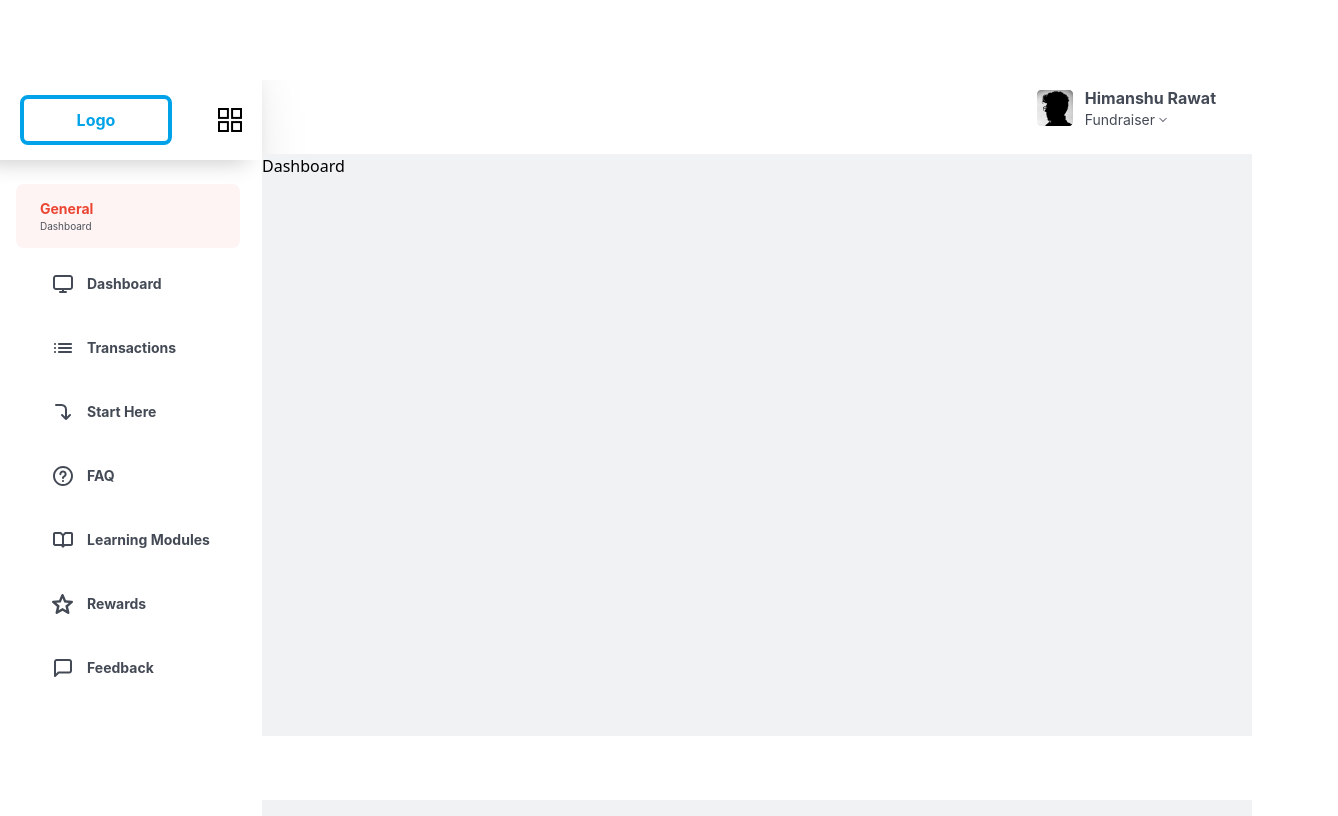
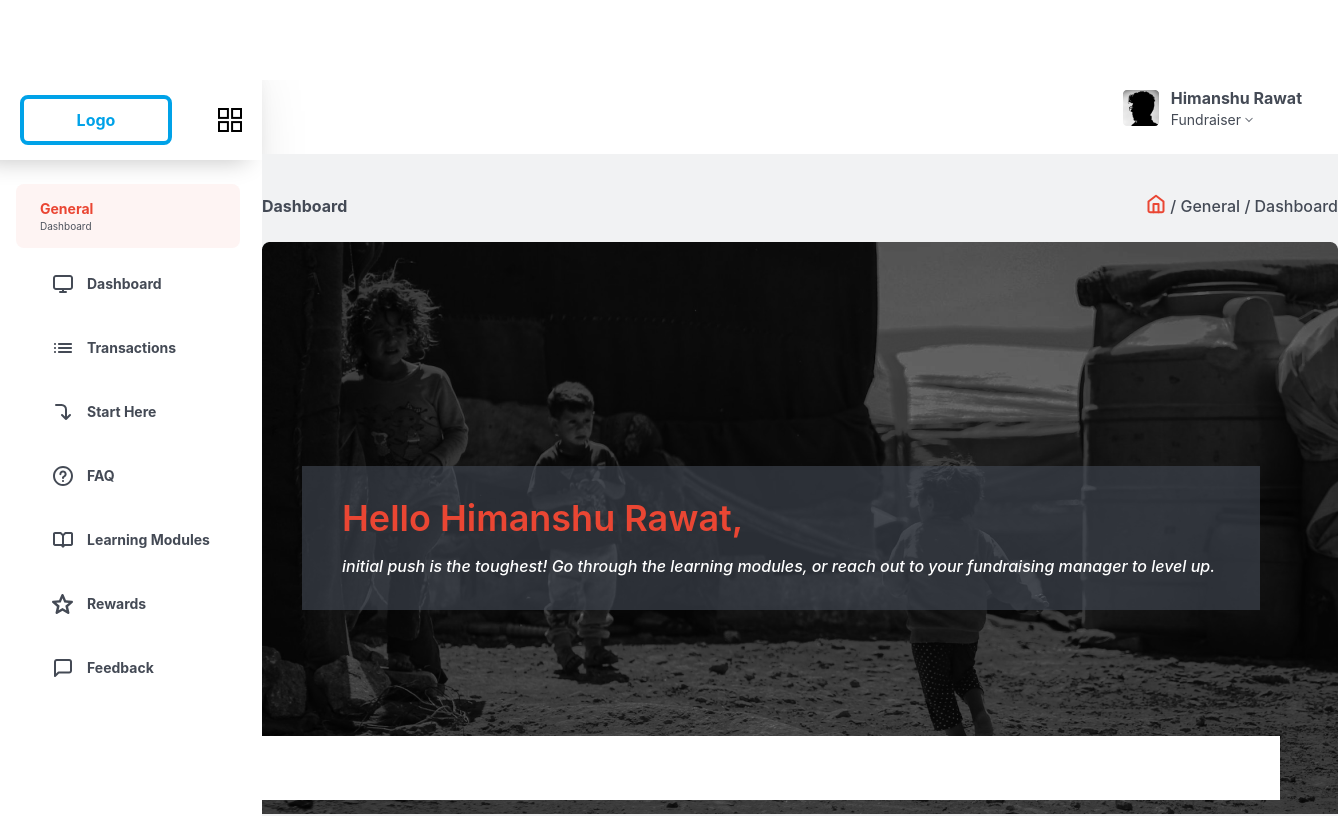
Before and after one commit to Himanshu90k/NGO_Fundraising_Website, a React (Vite) app: page /general/dashboard in a window 1280 px wide. Shown: the top 816 px of the page, 1338 px wide, since content can reach past the window. Built offline with nearby package versions, Linux system fonts and the light colour scheme.

Commit message:
add main content to dashboard

```diff
--- a/src/components/Dashboard/Dashboard.tsx
+++ b/src/components/Dashboard/Dashboard.tsx
@@ -43,7 +43,7 @@ const Dashboard: React.FC<DashboardProps> = ({ children }) => {
                 <Profile />
 
                 {/* content window */}
-                <div className="w-270 h-240 bg-pageColor">
+                <div className="w-auto h-240 flex flex-col items-center bg-pageColor">
                     { children }
                 </div>
             </div>
--- a/src/components/Dashboard/Profile.tsx
+++ b/src/components/Dashboard/Profile.tsx
@@ -3,7 +3,7 @@ import profile from '../../assets/profile.png';
 const Profile = () => {
     return (
         <div className='mr-9 ml-auto flex h-9 items-center gap-3'>
-            <img src={profile} />
+            <img src={profile} alt='profile' />
             <div>
                 <h2 className='text-customBlack font-inter text-base font-bold'>Himanshu Rawat</h2>
                 <div className='flex items-center gap-1'>
--- a/src/pages/DashboardPage.tsx
+++ b/src/pages/DashboardPage.tsx
@@ -1,8 +1,28 @@
+import dashboard_image from '../assets/dashboard_image.png';
+
 const DashboardPage = () => {
     return (
-        <div>
-            Dashboard
-        </div>
+        <>
+            <div className="flex items-center justify-between w-190 mt-10 mb-6">
+                <h1 className="text-customBlack font-inter text-3xxl font-bold">Dashboard</h1>
+                <div className="flex gap-1">
+                    <svg xmlns="http://www.w3.org/2000/svg" width="20" height="20" viewBox="0 0 20 20" fill="none">
+                        <path d="M2.5 7.49999L10 1.66666L17.5 7.49999V16.6667C17.5 17.1087 17.3244 17.5326 17.0118 17.8452C16.6993
+                        18.1577 16.2754 18.3333 15.8333 18.3333H4.16667C3.72464 18.3333 3.30072 18.1577 2.98816 17.8452C2.67559 17.5326
+                        2.5 17.1087 2.5 16.6667V7.49999Z" stroke="#EA4633" strokeWidth="2" strokeLinecap="round" strokeLinejoin="round" />
+                        <path d="M7.5 18.3333V10H12.5V18.3333" stroke="#EA4633" strokeWidth="2" strokeLinecap="round" strokeLinejoin="round" />
+                    </svg>
+                    <p className="text-customBlack font-inter text-base font-medium">/  General  /   Dashboard</p>
+                </div>
+            </div>
+            <div className='relative w-190 h-135'>
+                <img src={dashboard_image} alt="Dashboard" className="w-full" />
+                <div className='w-170 h-36 bg-lightBlue absolute inset-0 flex flex-col justify-center gap-4 top-56 left-10'>
+                    <h2 className='text-customRed font-inter text-4xl font-semibold pl-10'>Hello Himanshu Rawat,</h2>
+                    <p className='text-white font-inter text-base italic font-medium pl-10'>initial push is the toughest! Go through the learning modules, or reach out to your fundraising manager to level up.</p>
+                </div>
+            </div>
+        </>
     );
 };
 
--- a/tailwind.config.js
+++ b/tailwind.config.js
@@ -12,10 +12,12 @@ export default {
       colors: {
         customBlack: '#1E1E1E',
         customBlue: '#00A2E8',
+        lightBlue: 'rgba(68, 74, 85, 0.60)',
         lightRed: '#FEF4F3',
         customRed: '#EA4633',
         customGrey: '#4E535D',
         customBlack: '#444A55',
+        lightBlack: 'rgba(0, 0, 0, 0.50)',
         pageColor: '#F1F2F3',
       },
       fontSize: {
@@ -26,12 +28,14 @@ export default {
         2.5: '0.625rem',
         38: '9.5rem',
         58: '16.375rem',
-        270: '71.75',
+        170: '59.875rem',
+        190: '67.25rem',
       },
       height: {
         2.5: '0.625rem',
         210: '55.625rem',
         12.5: '3.125rem',
+        135: '35.75rem',
         240: '51.5rem',
       },
       borderWidth: {
@@ -51,6 +55,7 @@ export default {
       margin: {
         0.1: '1px',
         21: '5.625rem',
+        'text-3xxl': '2rem',
       },
       backgroundImage: {
         'custom-blue-gradient': 'linear-gradient(180deg, #9FD3FF 0%, #81BDEF 22.86%, #72B2E7 41.94%, #2B7DC0 100%)',
```
Also changed, not shown: src/assets/dashboard_image.png (added).
